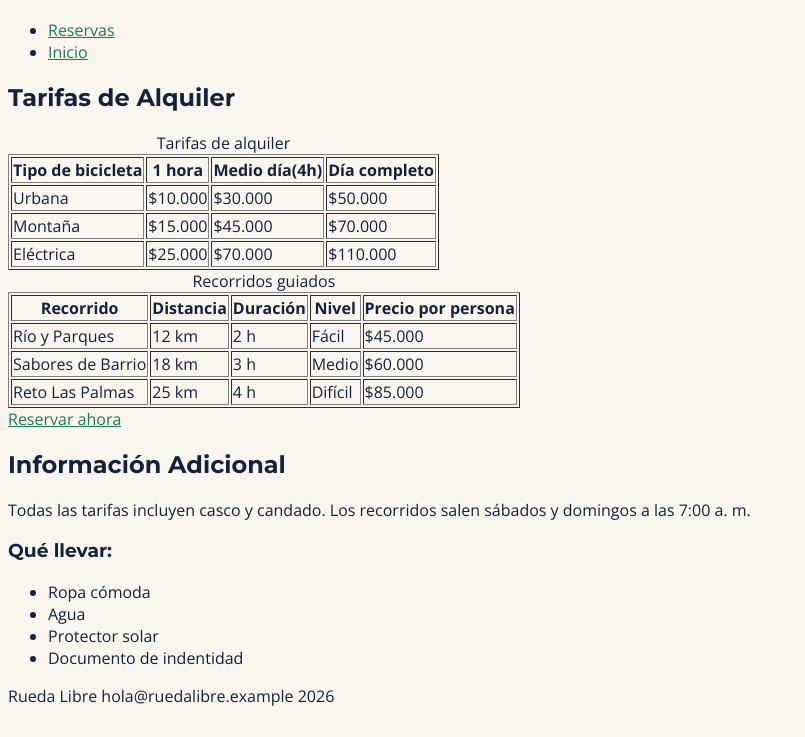
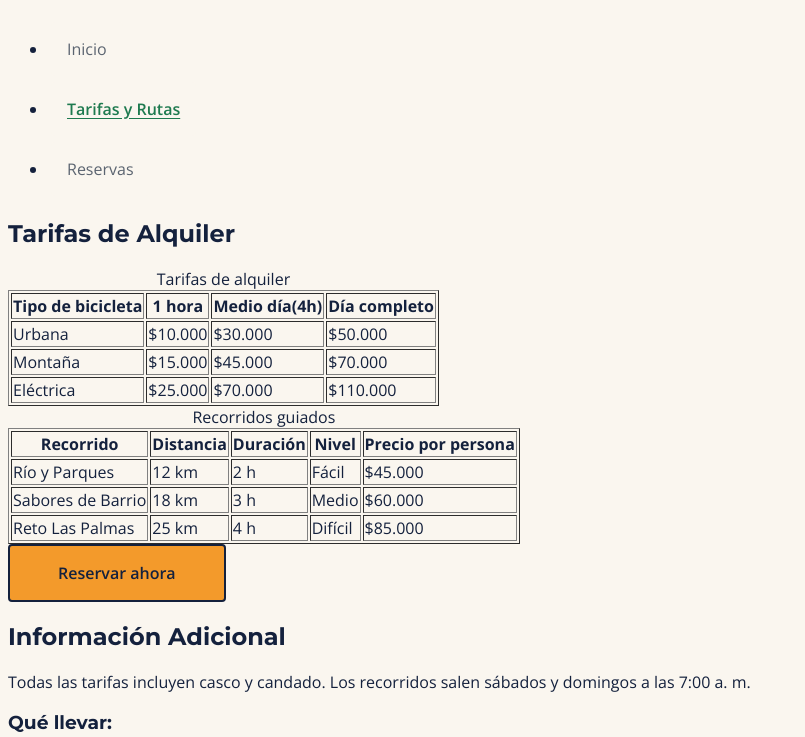
Before and after one commit to Miguel-07-2007/riwi, a plain HTML site: page rueda-libre/paginas/tarifas.html in a window 1280 px wide. Shown: the part 63-800 px from the top of the page, without its empty margins (0-805 px from the left). Drawn offline with nearby package versions, Linux system fonts and the light colour scheme.

Commit message:
feat: Estilos aplicados a navegación, enlaces, botones, campos con selectores de clase, descendientes, pseudoclases y conflictos de cascada y especificidad resueltos

```diff
--- a/rueda-libre/css/styles.css
+++ b/rueda-libre/css/styles.css
@@ -4,6 +4,7 @@
     --color-azul-noche: #14213D;
     --color-crema: #FAF6EF;
     --color-gris-asfalto: #5B6470;
+    --color-blanco: #FFFFFF;
 
     --fuente-titulos: "Montserrat", Arial, sans-serif;
     --fuente-texto: "Open Sans", Arial, sans-serif;
@@ -32,3 +33,65 @@ button{
     color: var(--color-azul-noche);
     background-color: var(--color-naranja-pedal);
 }
+
+#menu a {
+    display: inline-block;
+    padding: var(--espacio-pequeno);
+    color: var(--color-gris-asfalto);
+    background-color: var(--color-crema);
+    border-radius: 0.25rem;
+    text-decoration: none;
+    transition: color 0.2s ease, background-color 0.2s ease;
+    margin: 3px;
+}
+
+#menu a.activo {
+    color: var(--color-verde-ruta);
+    font-weight: 600;
+    text-decoration: underline;
+    text-underline-offset: 0.2em;
+}
+
+#menu a:hover,
+#menu a:focus-visible,
+#menu a.activo:hover,
+#menu a.activo:focus-visible {
+    color: var(--color-azul-noche);
+    background-color: var(--color-naranja-pedal);
+    text-decoration: underline;
+}
+
+#menu a:focus-visible{
+    outline: 3px solid var(--color-azul-noche);
+    outline-offset: 3px;
+}
+
+a.boton-cta{
+    display: inline-block;
+    padding: var(--espacio-pequeno) var(--espacio-grande);
+    color: var(--color-azul-noche);
+    background-color: var(--color-naranja-pedal);
+    border: 2px solid var(--color-azul-noche);
+    border-radius: 0.25rem;
+    font-weight: 600;
+    text-decoration: none;
+    transition: color 0.2s ease, background-color 0.2s ease;
+}
+
+a.boton-cta:hover{
+    color: var(--color-blanco);
+    background-color: var(--color-verde-ruta);
+}
+
+a.boton-cta:focus-visible{
+    outline: 3px solid var(--color-azul-noche);
+    outline-offset: 3px;
+    }
+
+input:focus-visible,
+select:focus-visible,
+textarea:focus-visible,
+button:focus-visible{
+    outline: 2px solid var(--color-verde-ruta);
+    outline-offset: 2px;
+}
--- a/rueda-libre/paginas/tarifas.html
+++ b/rueda-libre/paginas/tarifas.html
@@ -15,12 +15,15 @@
     <header>
         <h1>Tarifas de Rueda Libre</h1>
         <nav>
-            <ul>
+            <ul id="menu">
+                <li>
+                    <a href="../index.html">Inicio</a>
+                </li>
+                <li>
+                    <a href="tarifas.html" class="activo">Tarifas y Rutas</a>
+                </li>
                 <li>
                     <a href="reservas.html">Reservas</a>
-                </li>
-                <li>
-                    <a href="../index.html">Inicio</a>
                 </li>
             </ul>
         </nav>
@@ -93,7 +96,7 @@
             </tbody>
         </table>
         <aside>
-            <a href="reservas.html">Reservar ahora</a>
+            <a href="reservas.html" class="boton-cta">Reservar ahora</a>
         <section>
             <h2>Información Adicional</h2>
             <p>
```
Also changed, not shown: rueda-libre/index.html (+5 -2 lines), rueda-libre/paginas/reservas.html (+5 -2 lines), rueda-libre/bitacora.txt.
